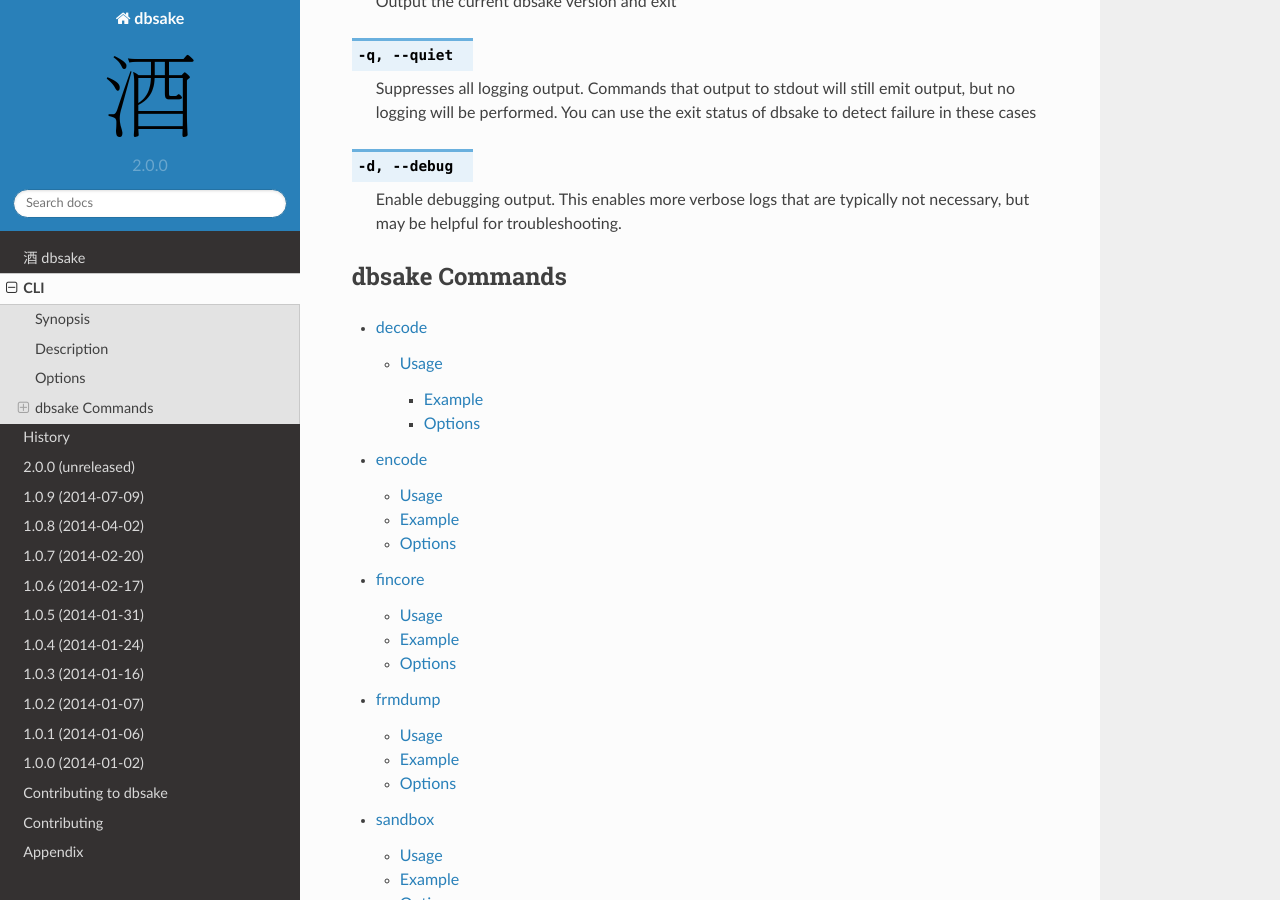
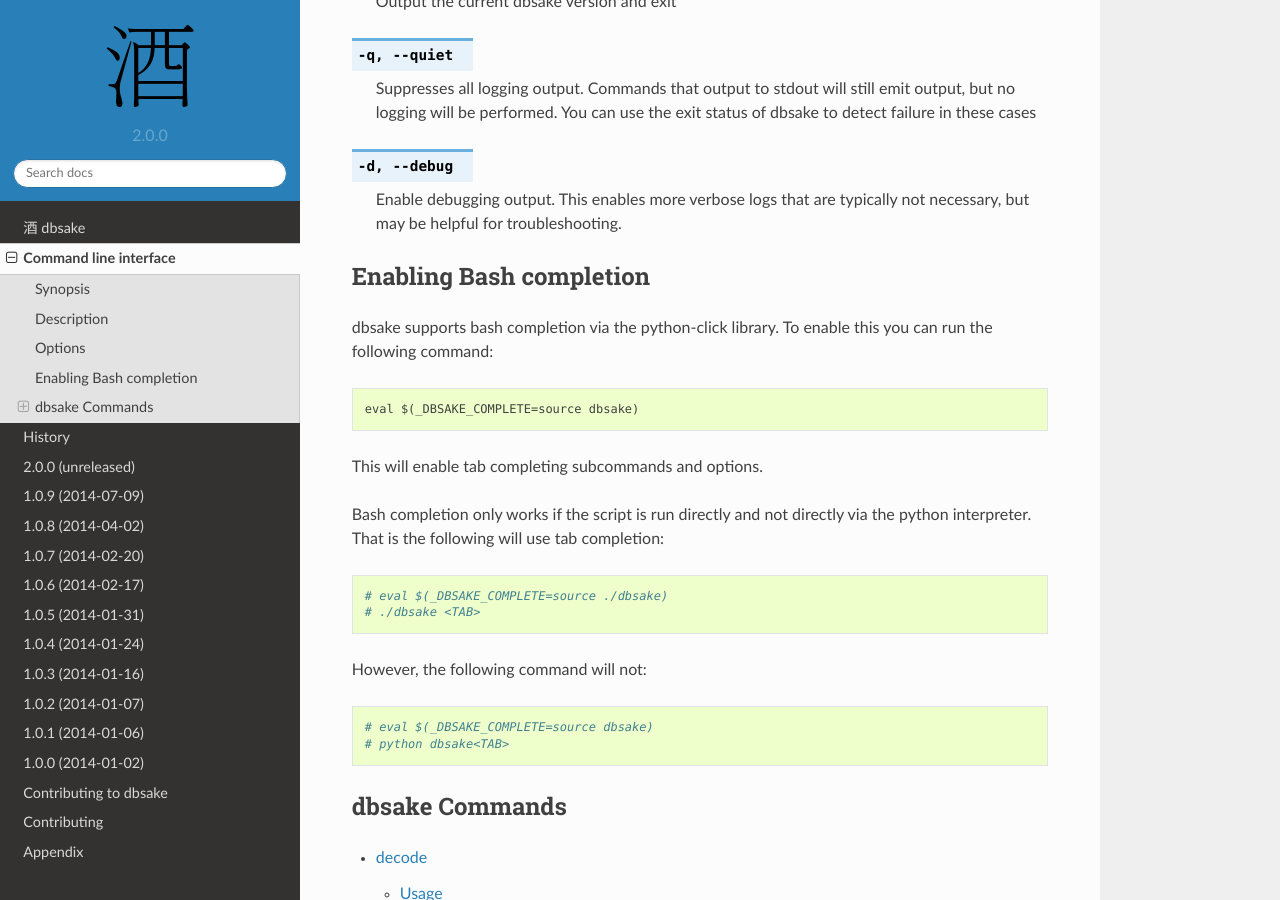
Before and after one commit to abg/dbsake, a Sphinx documentation site: the page built from docs/cli.rst, in a window 1280 px wide and 900 px high, scrolled down 656 px. Built offline with Sphinx 7.4.7 and the Read the Docs theme 2.0.0, drawn with Linux system fonts in a browser that asks for light colours; some of the changed text lies outside the part shown.

Commit message:
document bash completion support

```diff
--- a/docs/cli.rst
+++ b/docs/cli.rst
@@ -1,5 +1,5 @@
-CLI
-===
+Command line interface
+======================
 
 Synopsis
 --------
@@ -39,6 +39,28 @@ Options
    Enable debugging output.  This enables more verbose logs that are typically
    not necessary, but may be helpful for troubleshooting.
 
+Enabling Bash completion
+------------------------
+
+dbsake supports bash completion via the python-click library.  To enable this
+you can run the following command::
+
+  eval $(_DBSAKE_COMPLETE=source dbsake)
+
+This will enable tab completing subcommands and options.
+
+Bash completion only works if the script is run directly and not directly via
+the python interpreter.  That is the following will use tab completion::
+
+ # eval $(_DBSAKE_COMPLETE=source ./dbsake)
+ # ./dbsake <TAB>
+
+However, the following command will not::
+
+ # eval $(_DBSAKE_COMPLETE=source dbsake)
+ # python dbsake<TAB>
+
+
 dbsake Commands
 ---------------
 
```
